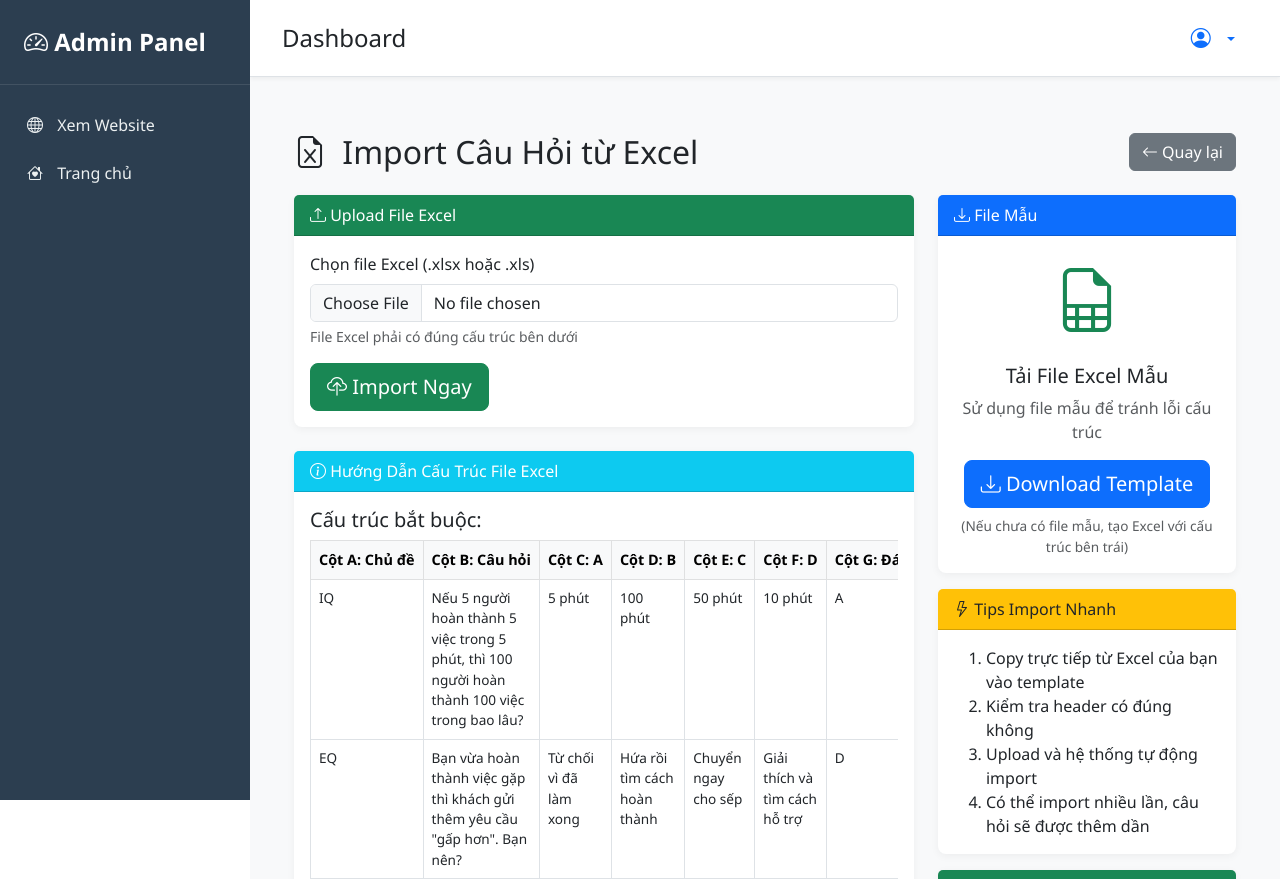
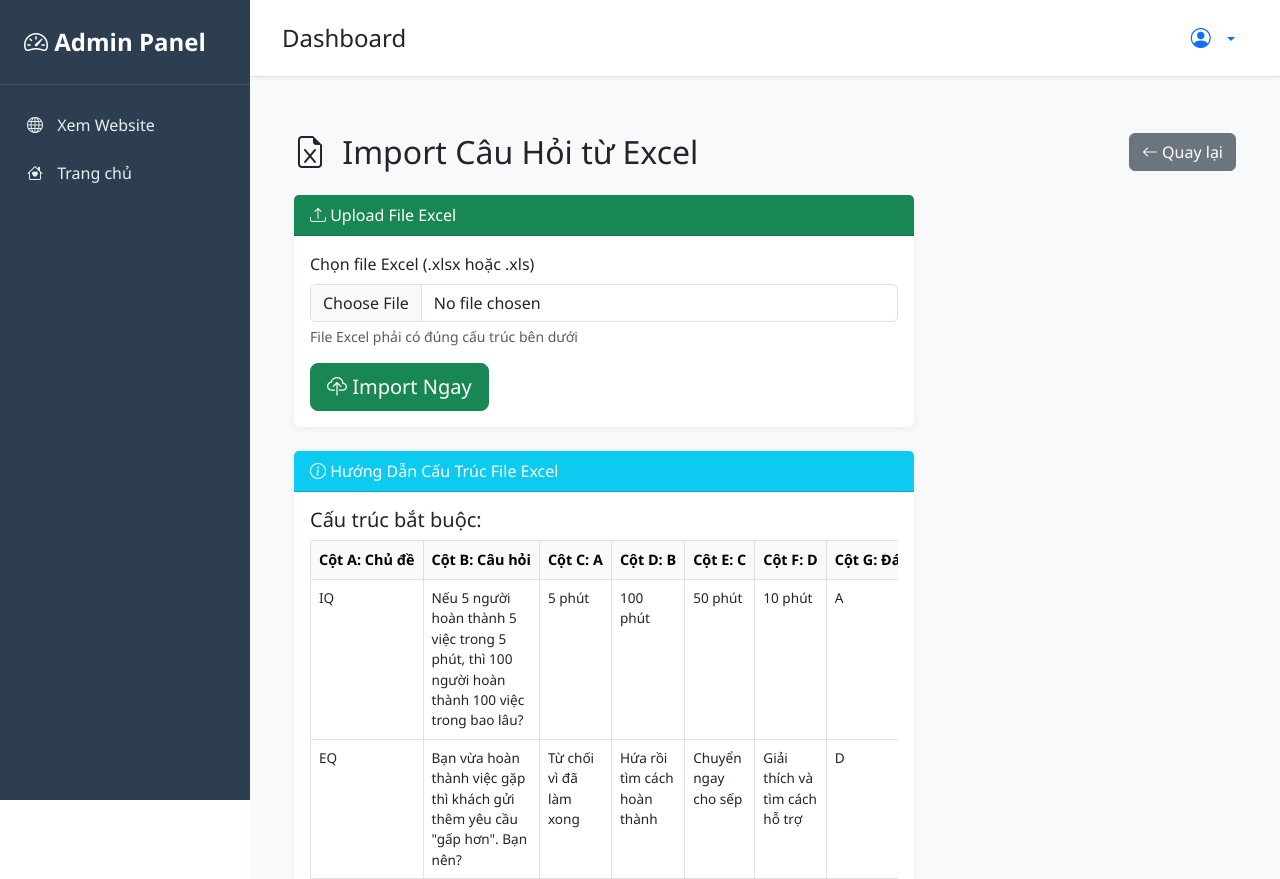
Before and after one commit to VuHoangITer/Bricon, a Python web app: template app/templates/admin/quiz/import_excel.html in a window 1280 px wide. Shown: the top 879 px of the page. Run offline with Jinja, Linux system fonts and the light colour scheme; the template is opened without the code that fills it, so the values that code supplies are empty.

Commit message:
mỗi ngày 1 niềm vui

```diff
--- a/app/templates/admin/quiz/import_excel.html
+++ b/app/templates/admin/quiz/import_excel.html
@@ -94,30 +94,6 @@
                 </div>
             </div>
         </div>
-
-        <!-- Download Template -->
-        <div class="col-lg-4">
-            <div class="card border-primary">
-                <div class="card-header bg-primary text-white">
-                    <i class="bi bi-download"></i> File Mẫu
-                </div>
-                <div class="card-body text-center">
-                    <i class="bi bi-file-earmark-spreadsheet text-success" style="font-size: 4rem;"></i>
-                    <h5 class="mt-3">Tải File Excel Mẫu</h5>
-                    <p class="text-muted">
-                        Sử dụng file mẫu để tránh lỗi cấu trúc
-                    </p>
-                    <a href="{{ url_for('static', filename='templates/quiz_import_template.xlsx') }}"
-                       class="btn btn-primary btn-lg"
-                       download>
-                        <i class="bi bi-download"></i> Download Template
-                    </a>
-                    <div class="text-muted mt-2" style="font-size: 0.85rem;">
-                        (Nếu chưa có file mẫu, tạo Excel với cấu trúc bên trái)
-                    </div>
-                </div>
-            </div>
-
             <div class="card mt-3 border-warning">
                 <div class="card-header bg-warning">
                     <i class="bi bi-lightning"></i> Tips Import Nhanh
--- a/app/templates/admin/quiz/quizzes.html
+++ b/app/templates/admin/quiz/quizzes.html
@@ -58,7 +58,6 @@
             <table class="table table-quiz table-hover mb-0">
                 <thead>
                     <tr>
-                        <th>ID</th>
                         <th>Tên Quiz</th>
                         <th>Số Câu Hỏi</th>
                         <th>Thời Gian (Phút)</th>
@@ -74,7 +73,6 @@
                     {% for stat in quiz_stats %}
                     {% set quiz = stat.quiz %}
                     <tr class="hover-row">
-                        <td>{{ quiz.id }}</td>
                         <td>{{ quiz.title }}</td>
                         <td>{{ stat.total_questions }}</td>
                         <td>{{ quiz.duration_minutes }}</td>
```
Also changed, not shown: app/static/img/fav_icon.webp (deleted).
